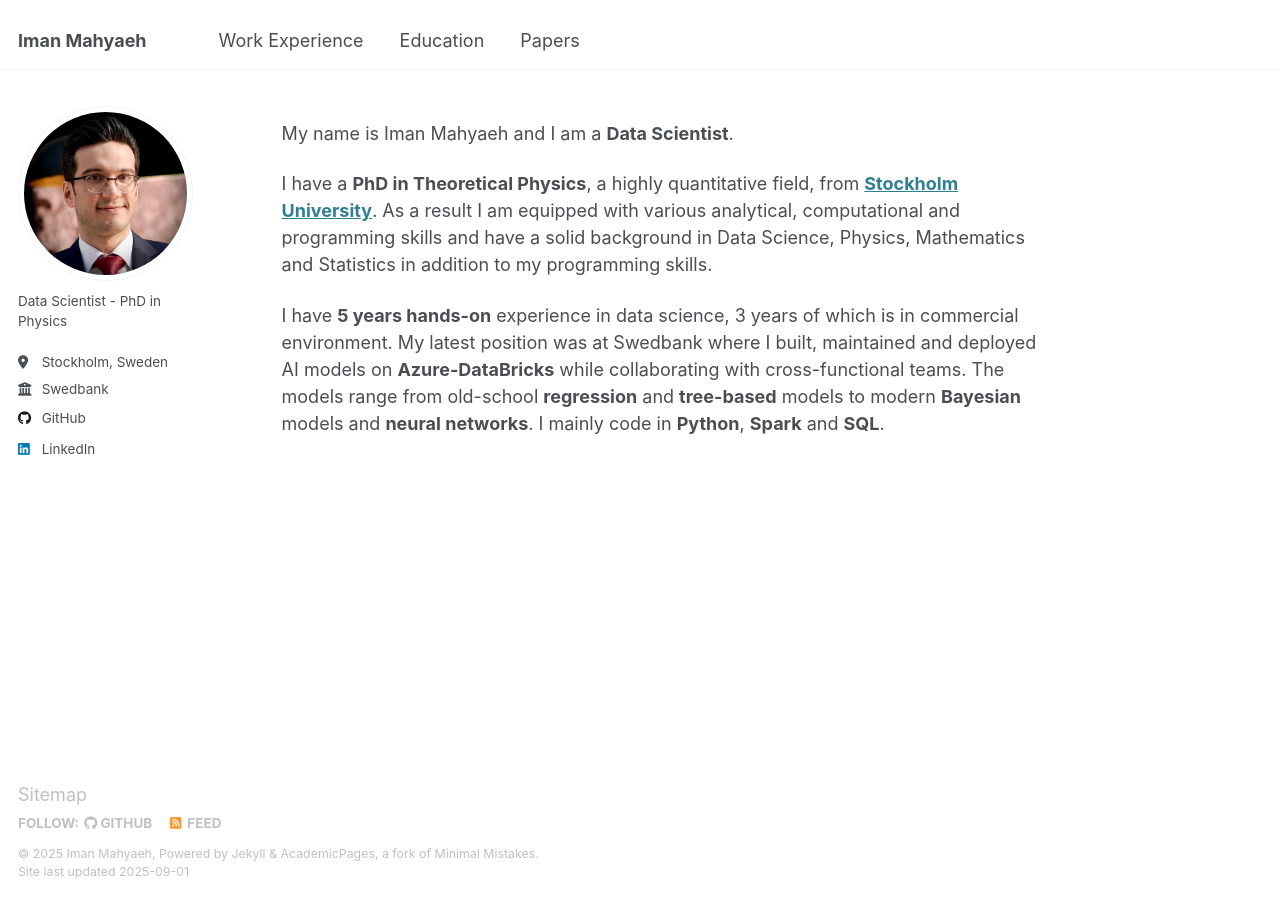
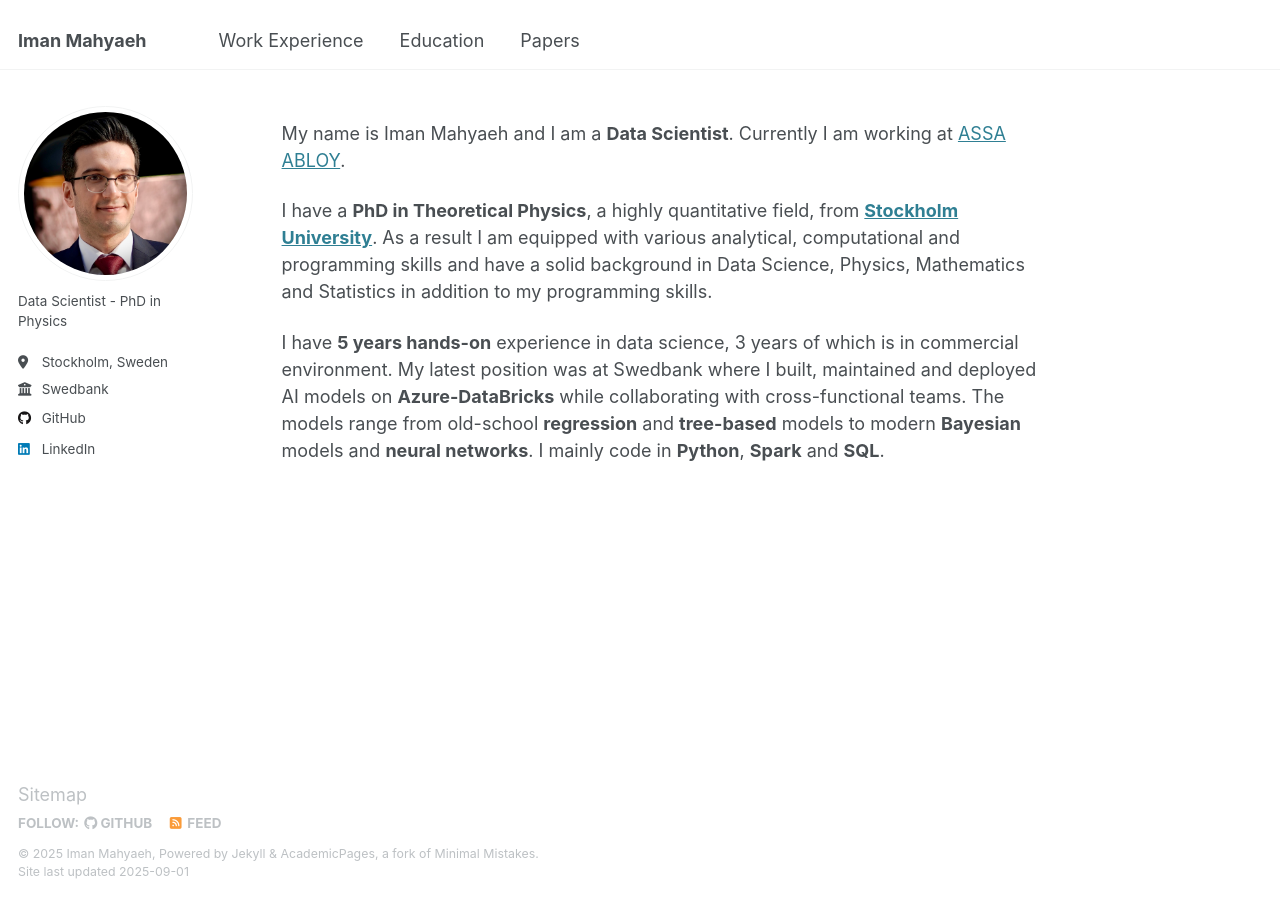
Before and after one commit to imanm24/imanm24.github.io, a Jekyll site: the page built from _pages/about.md, in a window 1280 px wide. Built offline with Jekyll 4.4.1, drawn with Linux system fonts in a browser that asks for light colours.

Commit message:
added assa abloy to about

```diff
--- a/_pages/about.md
+++ b/_pages/about.md
@@ -7,7 +7,7 @@ redirect_from:
   - /about.html
 ---
 
-My name is Iman Mahyaeh and I am a **Data Scientist**.
+My name is Iman Mahyaeh and I am a **Data Scientist**. Currently I am working at [ASSA ABLOY](https://www.assaabloy.com/group/sv).
 
 I have a **PhD in Theoretical Physics**, a highly quantitative field, from [**Stockholm University**](https://www.su.se/department-of-physics/). As a result I am equipped with various analytical, computational and programming skills and have a solid background in Data Science, Physics, Mathematics and Statistics in addition to my programming skills.
 
```
